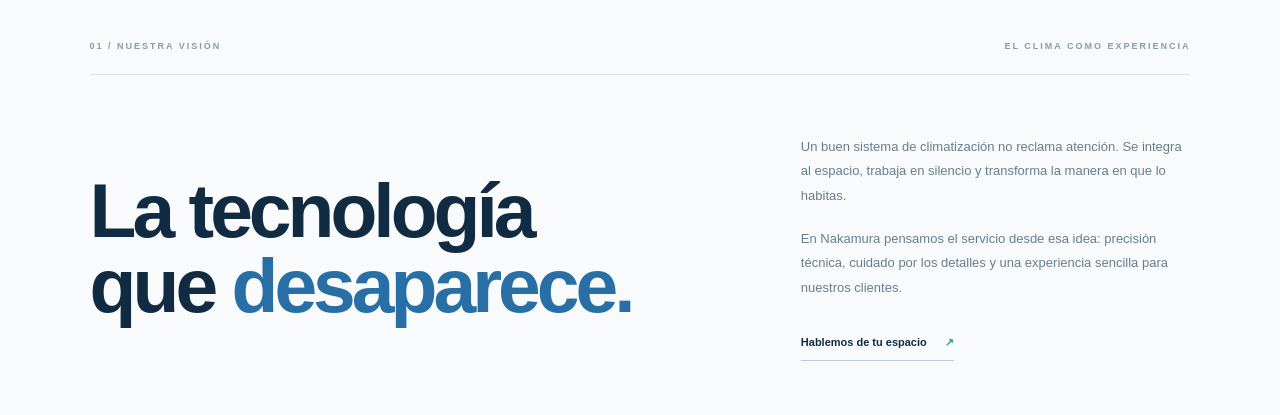
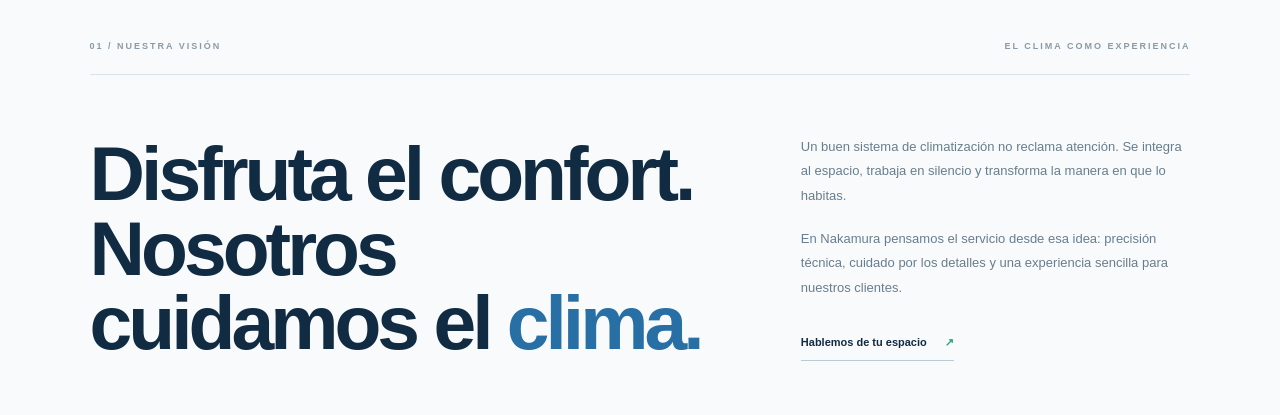
Before and after one commit to tftmicroelectronica-hash/nakamura-air, a Next.js app: page / in a window 1280 px wide. Shown: the part 860-1275 px from the top of the page. Built offline with nearby package versions, Linux system fonts and the light colour scheme.

Commit message:
Make concept headline more customer-focused

```diff
--- a/src/app/page.tsx
+++ b/src/app/page.tsx
@@ -29,7 +29,7 @@ export default function Home(){
    <div className="slide-dots" aria-label="Seleccionar fotografía">{heroSlides.map((slide,index)=><button key={slide.label} type="button" aria-label={`Mostrar ${slide.label}`} aria-current={index===activeSlide} onClick={()=>setActiveSlide(index)} className={index===activeSlide?"active":""}/>)}</div>
   </div>
   <div className="hero-edge"><span>NAKAMURA AIRE</span><span>CLIMA · TECNOLOGÍA · ESPACIO</span></div></section>
-  <section className="concept section-new" id="concepto"><div className="section-meta"><span>01 / NUESTRA VISIÓN</span><span>EL CLIMA COMO EXPERIENCIA</span></div><div className="concept-layout"><h2>La tecnología<br/>que <span>desaparece.</span></h2><div className="concept-copy"><p>Un buen sistema de climatización no reclama atención. Se integra al espacio, trabaja en silencio y transforma la manera en que lo habitas.</p><p>En Nakamura pensamos el servicio desde esa idea: precisión técnica, cuidado por los detalles y una experiencia sencilla para nuestros clientes.</p><a className="under-link" href="#contacto">Hablemos de tu espacio <b>↗</b></a></div></div><div className="concept-band"><div className="band-cell band-red band-diagnostic" tabIndex={0}><small>01 / PRECISIÓN</small><strong>Diagnóstico<br/>con criterio.</strong><span>◆</span></div><div className="band-cell band-blue band-comfort" tabIndex={0}><small>02 / EQUILIBRIO</small><strong>Confort que<br/>se adapta.</strong><span>◌</span></div><div className="band-cell band-green band-service" tabIndex={0}><small>03 / RESPALDO</small><strong>Servicio que<br/>se compromete.</strong><span>↗</span></div></div></section>
+  <section className="concept section-new" id="concepto"><div className="section-meta"><span>01 / NUESTRA VISIÓN</span><span>EL CLIMA COMO EXPERIENCIA</span></div><div className="concept-layout"><h2>Disfruta el confort.<br/>Nosotros cuidamos el <span>clima.</span></h2><div className="concept-copy"><p>Un buen sistema de climatización no reclama atención. Se integra al espacio, trabaja en silencio y transforma la manera en que lo habitas.</p><p>En Nakamura pensamos el servicio desde esa idea: precisión técnica, cuidado por los detalles y una experiencia sencilla para nuestros clientes.</p><a className="under-link" href="#contacto">Hablemos de tu espacio <b>↗</b></a></div></div><div className="concept-band"><div className="band-cell band-red band-diagnostic" tabIndex={0}><small>01 / PRECISIÓN</small><strong>Diagnóstico<br/>con criterio.</strong><span>◆</span></div><div className="band-cell band-blue band-comfort" tabIndex={0}><small>02 / EQUILIBRIO</small><strong>Confort que<br/>se adapta.</strong><span>◌</span></div><div className="band-cell band-green band-service" tabIndex={0}><small>03 / RESPALDO</small><strong>Servicio que<br/>se compromete.</strong><span>↗</span></div></div></section>
   <section className="services-new section-new" id="servicios"><div className="section-meta"><span>02 / SOLUCIONES</span><span>UN SISTEMA · CUATRO CUIDADOS</span></div><div className="services-title"><h2>Respira.<br/><span>Nos ocupamos.</span></h2><p>Servicios técnicos pensados para el rendimiento, la durabilidad y tu tranquilidad.</p></div><div className="service-list">{services.map(s=><a className="service-row" href="#contacto" key={s.n}><div className="service-num">{s.n}</div><div className={"service-icon "+s.color}>{s.symbol}</div><div className="service-name">{s.name}</div><p>{s.detail}</p><span className="service-arrow">↗</span></a>)}</div><div className="service-bottom-note"><span>CLIMATIZACIÓN RESIDENCIAL Y COMERCIAL</span><span>CONSULTA · EVALUACIÓN · SOLUCIÓN</span></div></section>
   <section className="method-new section-new" id="metodo"><div className="method-backdrop"><div className="method-orb"/></div><div className="section-meta"><span>03 / NUESTRO MÉTODO</span><span>CLARIDAD EN CADA ETAPA</span></div><div className="method-heading"><h2>Del primer contacto<br/>al <span>aire perfecto.</span></h2><p>Un proceso transparente, sin complicaciones. Te acompañamos y te mantenemos informado.</p></div><div className="steps-new">{steps.map(s=><div className="step-new" key={s[0]}><span>{s[0]}</span><h3>{s[1]}</h3><p>{s[2]}</p></div>)}</div><div className="method-bottom"><span>FLOW / 4 STAGES</span><div className="flow-line"><i/><i/><i/><i/></div><span>NAKAMURA AIRE</span></div></section>
   <section className="work-new section-new" id="trabajos"><div className="section-meta"><span>04 / EN CAMPO</span><span>DETALLES QUE IMPORTAN</span></div><div className="work-heading"><h2>El trabajo real.<br/><span>La diferencia real.</span></h2><p>Este espacio será nuestra bitácora visual: instalaciones, mantenimientos y soluciones realizadas. Pronto, proyectos reales de Nakamura.</p></div><div className="work-composition"><div className="work-blank"><div className="work-lines"/><span>ARCHIVO DE PROYECTOS</span><b>01</b></div><div className="work-side"><div className="work-mini"><span>EN PROCESO</span><b>Una marca.<br/>Un estándar.</b><i>NA / 2026</i></div><div className="work-caption">IMÁGENES DE SERVICIOS REALES<br/>PRÓXIMAMENTE</div></div></div></section>
```
